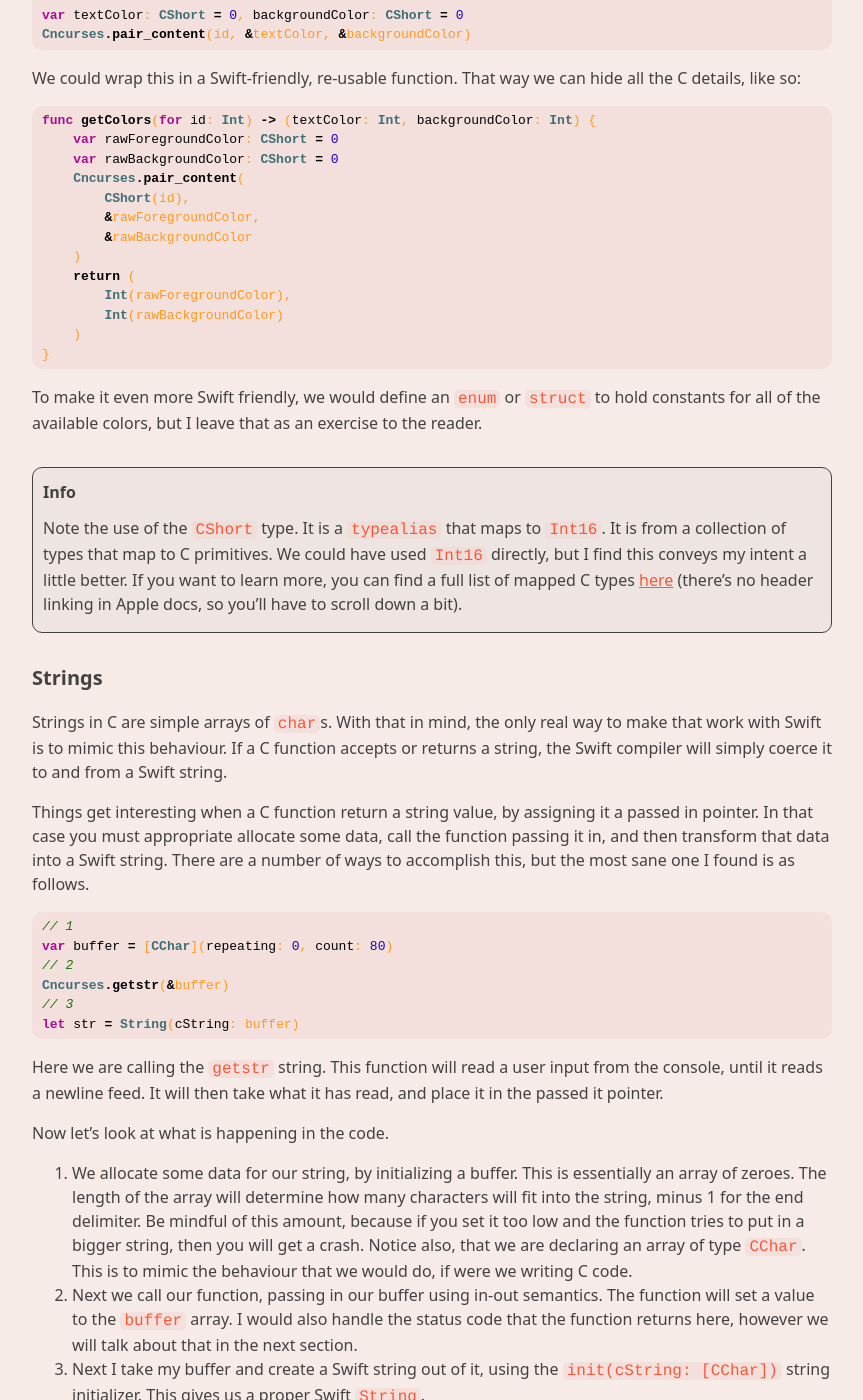
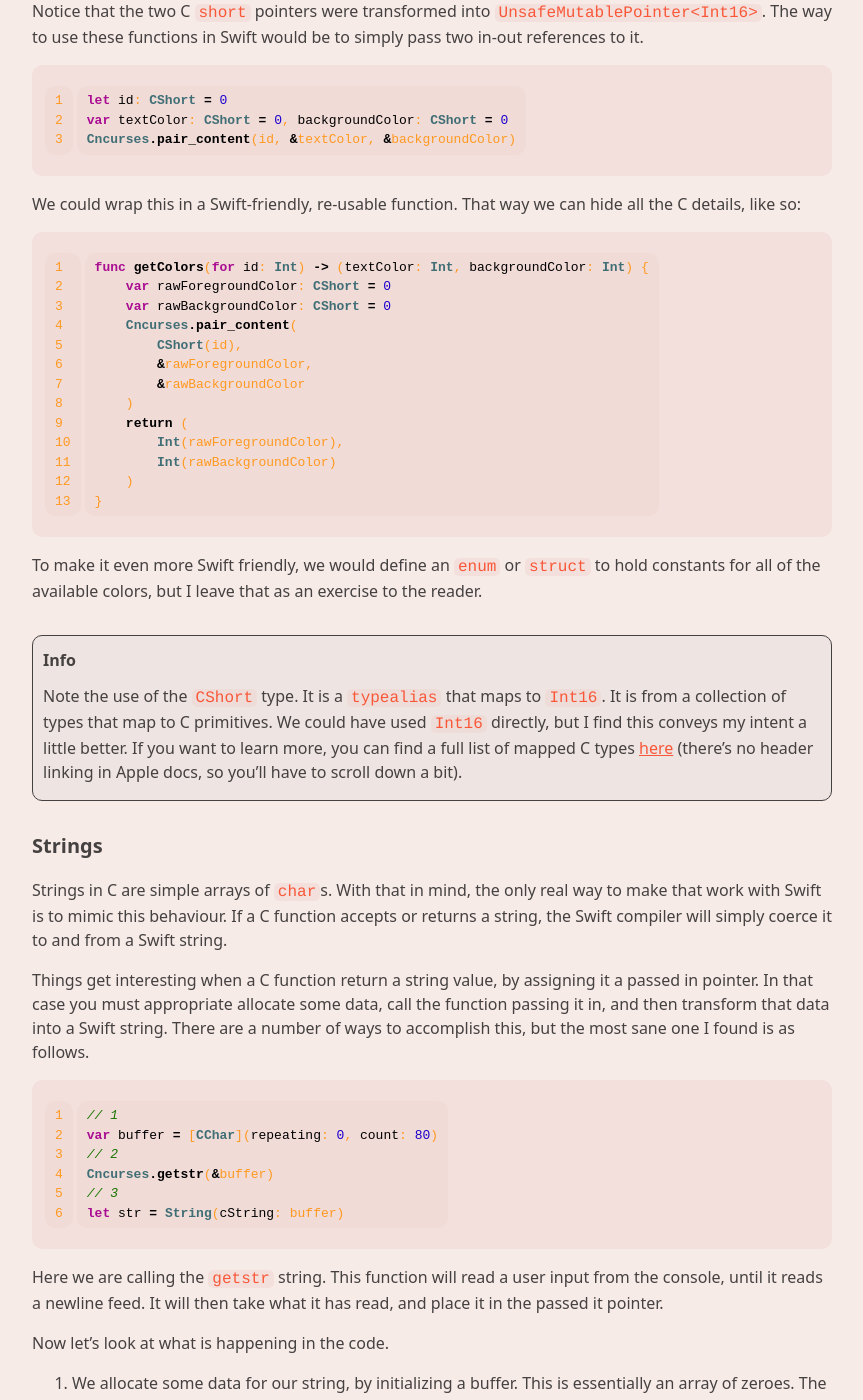
Before and after one commit to sketch204/sketch204.github.io, a Jekyll site: the page built from _posts/2023-07-15-from-c-to-swift-pt2.md, in a window 1280 px wide and 1400 px high, scrolled down 1707 px. Shown: the whole window, without its empty margins (208-1071 px from the left). Built offline with Jekyll 4.4.1, drawn with Linux system fonts in a browser that asks for light colours; some of the changed text lies outside the part shown.

Commit message:
Implemented a custom `aside` tag block - Also added line number to all code blocks where appropriate

```diff
--- a/_config.yml
+++ b/_config.yml
@@ -7,7 +7,6 @@ url: https://inalgotov.com
 contact_email: hello@inalgotov.com
 author: Inal Gotov
 lsi: false
-safe: true
 incremental: false
 highlighter: rouge
 gist:
--- /dev/null
+++ b/_plugins/aside.rb
@@ -0,0 +1,18 @@
+module Jekyll
+  class AsideTagBlock < Liquid::Block
+
+    def initialize(tag_name, params, tokens)
+      super
+      @type = params
+    end
+
+    def render(context)
+      markdown_converter = context.registers[:site].find_converter_instance(::Jekyll::Converters::Markdown)
+      content = super
+      "<aside class=\"#{@type}\"><h1>#{@type.capitalize}</h1>#{markdown_converter.convert(content)}</aside>"
+    end
+
+  end
+end
+
+Liquid::Template.register_tag('aside', Jekyll::AsideTagBlock)
--- a/_posts/2023-07-15-from-c-to-swift-pt2.md
+++ b/_posts/2023-07-15-from-c-to-swift-pt2.md
@@ -10,21 +10,23 @@ In [part 1]({% post_url 2023-07-15-from-c-to-swift-pt1 %}) of this series we loo
 
 First, most basic constants and functions that are defined in C, will be available in Swift as their global constant and function Swift counterparts. You can call them without any name-spacing from any context. For example, the `ncurses` library has a `getch` function which reads a characters from the input stream. It returns an `int` and takes no arguments. In my `main.swift`, after importing `Cnurses`, I can very easily call this function.
 
-{% highlight swift %}
+{% highlight swift linenos %}
 import Cncurses
 let c = getch()
 {% endhighlight %}
 
 However, to make things clear for myself and help me keep my sanity, I try not to access the C library members directly as top-level members. Instead I prepend their module name to the member names. So given the above example, I prefer to make the call like so:
 
-{% highlight swift %}
+{% highlight swift linenos %}
 import Cncurses
 let c = Cncurses.getch()
 {% endhighlight %}
 
 This makes it very explicit when I am working with C code.
 
-{% include aside.html type="note" content="In part 1 we defined the main `Curses` target as a library. This means it cannot have top-level executable code. If you wish to test if some code compiles, you can declare a top level testing function, and place your executable code there. However if you wish to execute that code, the easiest way would be to either call it from a test, or write the code in the test directly. New SwiftPM packages are typically created with tests, so looks for a `Tests` folder." %}
+{% aside note %}
+In part 1 we defined the main `Curses` target as a library. This means it cannot have top-level executable code. If you wish to test if some code compiles, you can declare a top level testing function, and place your executable code there. However if you wish to execute that code, the easiest way would be to either call it from a test, or write the code in the test directly. New SwiftPM packages are typically created with tests, so looks for a `Tests` folder.
+{% endaside %}
 
 ### Structs
 
@@ -52,7 +54,7 @@ public func pair_content(_: Int16, _: UnsafeMutablePointer<Int16>!, _: UnsafeMut
 
 Notice that the two C `short` pointers were transformed into `UnsafeMutablePointer<Int16>`. The way to use these functions in Swift would be to simply pass two in-out references to it.
 
-{% highlight swift %}
+{% highlight swift linenos %}
 let id: CShort = 0
 var textColor: CShort = 0, backgroundColor: CShort = 0
 Cncurses.pair_content(id, &textColor, &backgroundColor)
@@ -60,7 +62,7 @@ Cncurses.pair_content(id, &textColor, &backgroundColor)
 
 We could wrap this in a Swift-friendly, re-usable function. That way we can hide all the C details, like so:
 
-{% highlight swift %}
+{% highlight swift linenos %}
 func getColors(for id: Int) -> (textColor: Int, backgroundColor: Int) {
     var rawForegroundColor: CShort = 0
     var rawBackgroundColor: CShort = 0
@@ -78,7 +80,9 @@ func getColors(for id: Int) -> (textColor: Int, backgroundColor: Int) {
 
 To make it even more Swift friendly, we would define an `enum` or `struct` to hold constants for all of the available colors, but I leave that as an exercise to the reader.
 
-{% include aside.html type="info" content="Note the use of the `CShort` type. It is a `typealias` that maps to `Int16`. It is from a collection of types that map to C primitives. We could have used `Int16` directly, but I find this conveys my intent a little better. If you want to learn more, you can find a full list of mapped C types [here](https://developer.apple.com/documentation/swift/c-interoperability) (there's no header linking in Apple docs, so you'll have to scroll down a bit)." %}
+{% aside info %}
+Note the use of the `CShort` type. It is a `typealias` that maps to `Int16`. It is from a collection of types that map to C primitives. We could have used `Int16` directly, but I find this conveys my intent a little better. If you want to learn more, you can find a full list of mapped C types [here](https://developer.apple.com/documentation/swift/c-interoperability) (there's no header linking in Apple docs, so you'll have to scroll down a bit).
+{% endaside %}
 
 ### Strings
 
@@ -86,7 +90,7 @@ Strings in C are simple arrays of `char`s. With that in mind, the only real way
 
 Things get interesting when a C function return a string value, by assigning it a passed in pointer. In that case you must appropriate allocate some data, call the function passing it in, and then transform that data into a Swift string. There are a number of ways to accomplish this, but the most sane one I found is as follows.
 
-{% highlight swift %}
+{% highlight swift linenos %}
 // 1
 var buffer = [CChar](repeating: 0, count: 80)
 // 2
@@ -106,7 +110,7 @@ This looks cumbersome and annoying, but again, this is the most sane way I found
 
 If we were to wrap this in a Swifty function, I would do it like so.
 
-{% highlight swift %}
+{% highlight swift linenos %}
 public func getString(maxLength: Int = 80) -> String {
     var buffer = [CChar](repeating: 0, count: maxLength)
     Cncurses.getstr(&buffer)
@@ -116,7 +120,9 @@ public func getString(maxLength: Int = 80) -> String {
 
 This gives us the ability to override the max string length, if we anticipate a longer string, while also keeping a default of 80, which is common on a lot of other platforms.
 
-{% include aside.html type="info" content="Apple has a [whole page](https://developer.apple.com/documentation/swift/calling-functions-with-pointer-parameters) dedicated to the implicit casting rules between Swift types and C pointer types. Be sure to check it out, if your work involves C pointers." %}
+{% aside info %}
+Apple has a [whole page](https://developer.apple.com/documentation/swift/calling-functions-with-pointer-parameters) dedicated to the implicit casting rules between Swift types and C pointer types. Be sure to check it out, if your work involves C pointers.
+{% endaside %}
 
 ### Status Codes
 
@@ -124,7 +130,7 @@ It is common in C to pass values back to the caller through pointers, rather tha
 
 Rather than checking for the value of the status code every time you call the function in Swift, I would recommend declaring a throwing wrapper function. Let's continue our `getstr` function example from the previous section. First I declare an error type so I have something to `throw` in case of an error.
 
-{% highlight swift %}
+{% highlight swift linenos %}
 public enum CursesError: Error {
     case unknown
 }
@@ -132,7 +138,7 @@ public enum CursesError: Error {
 
 Next I modify my Swift `getString` function such that it throws an error if the status code of the C function is equal to `ERR`. I use the... in this case rather counter-intuitive, `guard` clause to perform the logic check.
 
-{% highlight swift %}
+{% highlight swift linenos %}
 public func getString(maxLength: Int = 80) throws -> String {
     var buffer = [CChar](repeating: 0, count: maxLength)
     let status = Cncurses.getstr(&buffer)
@@ -155,7 +161,7 @@ While you could manually create the pointer, hold a reference to it and pass it
 
 Let's begin. I will create a new class called `Window`.
 
-{% highlight swift %}
+{% highlight swift linenos %}
 import Cncurses
 
 public final class Window {
@@ -165,7 +171,7 @@ public final class Window {
 
 It will have a single constant property called `windowPointer`. This will be the C pointer to the window struct. I will create this pointer in the initializer, exposing the window creation arguments. I will also make sure to properly destroy the window pointer once my class is de-allocated.
 
-{% highlight swift %}
+{% highlight swift linenos %}
 import Cncurses
 
 public final class Window {
@@ -186,11 +192,13 @@ public final class Window {
 }
 {% endhighlight %}
 
-{% include aside.html type="info" content="`numericCast` is a neat little [built-in Swift function](https://developer.apple.com/documentation/swift/numericcast(_:)), which will take in whatever numeric type you give it, and cast it to whatever numeric type is expected on the other end." %}
+{% aside info %}
+`numericCast` is a neat little [built-in Swift function](https://developer.apple.com/documentation/swift/numericcast(_:)), which will take in whatever numeric type you give it, and cast it to whatever numeric type is expected on the other end.
+{% endaside %}
 
 Now, with my wrapper class set up, I can start adding all of those window modifying functions as methods of the class. For example, this is how I would declare a `getCharacter` function. This function reads a single character the is passed to the input stream of my window and returns it.
 
-{% highlight swift %}
+{% highlight swift linenos %}
 extension Window {
     public func getCharacter() -> Int {
         let c = Cncurses.wgetch(windowPointer)
@@ -209,7 +217,7 @@ Preprocessor directives do not translate to Swift well. By default, if it is a m
 
 An example of one such macro is `A_UNDERLINE`. In `ncurses` you use this to make your output text underlined. It is a macro that does not accept parameters, but depends on the `NCURSES_BITS(mask, shift)` macro. If you try to access it in your Swift code you will get a compile-time error, saying it is not defined:
 
-{% highlight swift %}
+{% highlight swift linenos %}
 let underline = Cncurses.A_UNDERLINE
 // Error: Module 'Cncurses' has no member named 'A_UNDERLINE'
 {% endhighlight %}
@@ -217,7 +225,7 @@ let underline = Cncurses.A_UNDERLINE
 The only way around this, that I found to work is to go back to my bridging header and declare a wrapper function that accesses the unavailable member.
 
 In `bridging-header.h`
-{% highlight c %}
+{% highlight c linenos %}
 #include <ncurses.h>
 
 int getUnderlineAttribute() {
@@ -234,7 +242,9 @@ let underline = Cncurses.getUnderlineAttribute()
 
 This works for most unavailable members.
 
-{% include aside.html type="note" content="It irks me to put implementation in the header file, but with the current configuration, the modulemap seems to ignore any `.c` source files the I add to the module. I was not able to figure out how to make it work. If you know of a way, please [do let me know](mailto:hello@inal.dev)." %}
+{% aside note %}
+It irks me to put implementation in the header file, but with the current configuration, the modulemap seems to ignore any `.c` source files the I add to the module. I was not able to figure out how to make it work. If you know of a way, please [do let me know](mailto:hello@inal.dev).
+{% endaside %}
 
 ## Conclusion
 
```
Also changed, not shown: _posts/2023-07-15-from-c-to-swift-pt1.md (+6 -8 lines), _posts/2023-09-07-how-to-use-tables-in-swiftui.md (+14 -10 lines), tldr/2023-09-07-how-to-use-tables-in-swiftui.md (+58 -58 lines).
